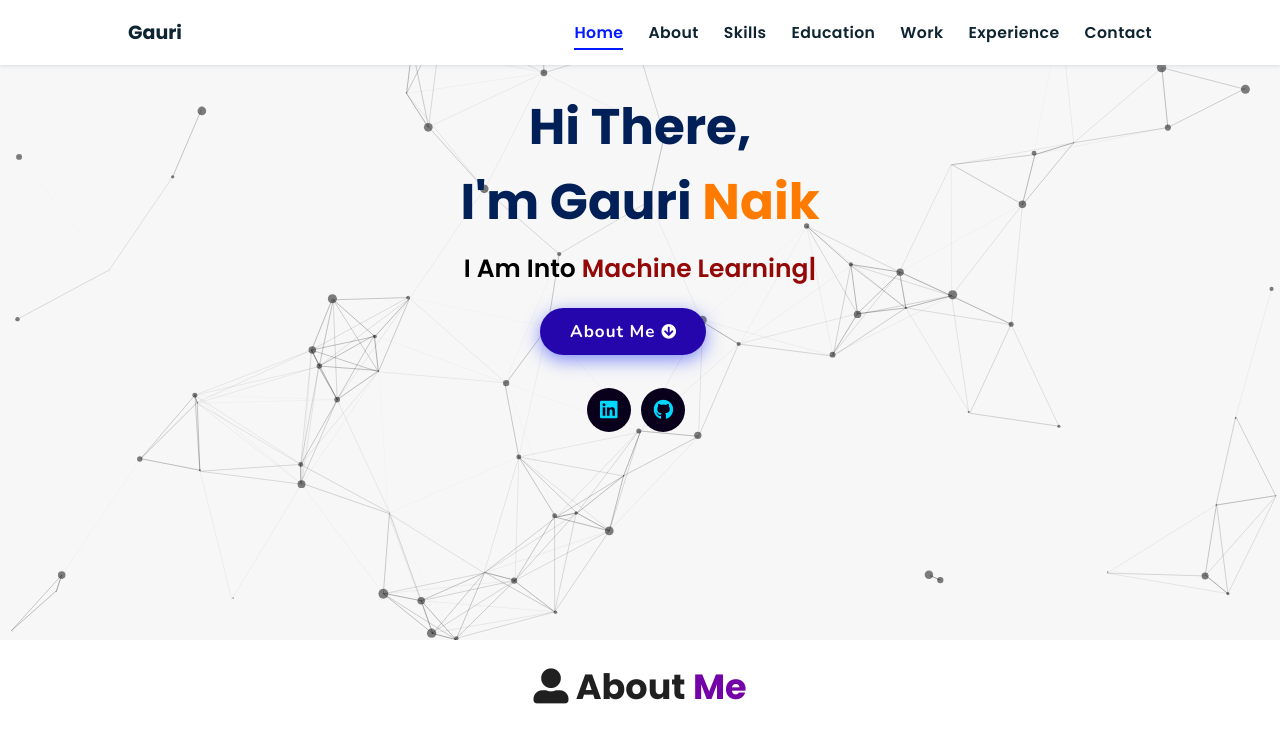
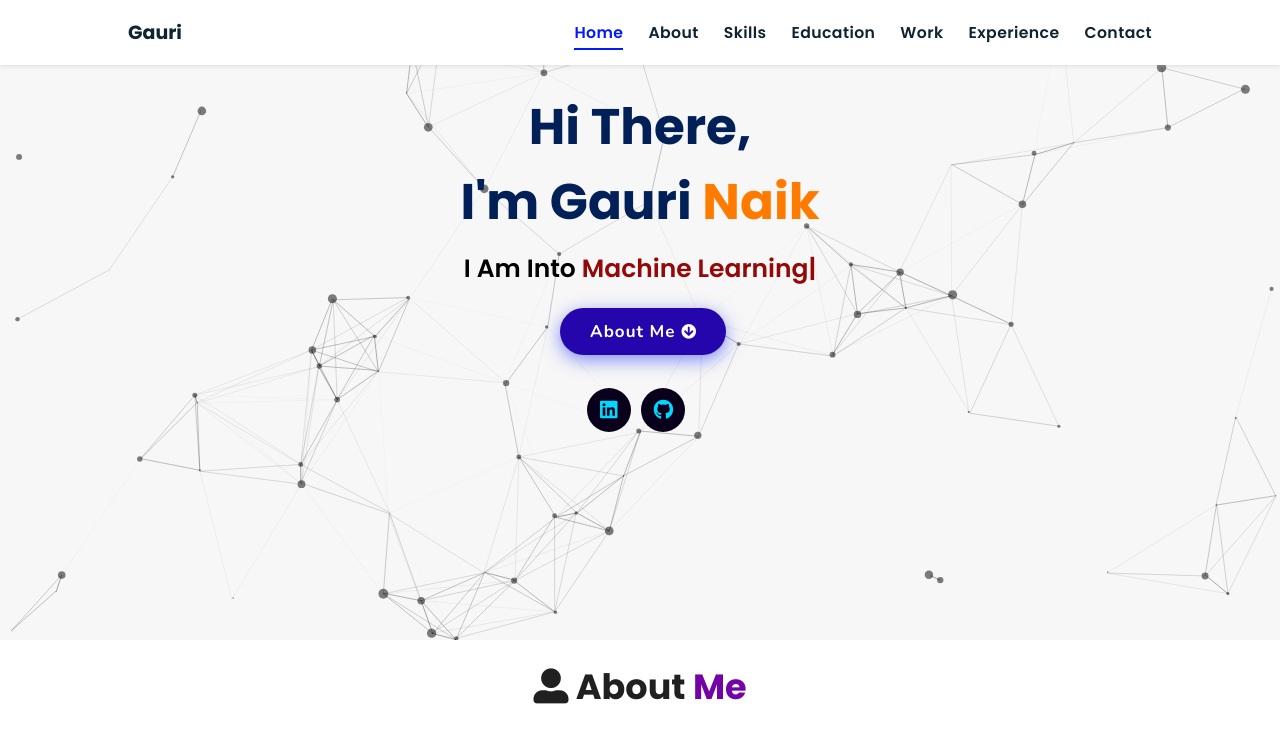
Before and after one commit to GauriNaik826/GauriNaik826.github.io, a plain HTML site: page index.html in a window 1280 px wide. Shown: the top 750 px of the page. Drawn offline with nearby package versions, Linux system fonts and the light colour scheme.

Commit message:
Update style.css

```diff
--- a/assets/css/style.css
+++ b/assets/css/style.css
@@ -249,7 +249,7 @@ header .navbar ul li a:hover {
 }
 body .home .btn {
   margin-top: 1rem;
-  margin-left: -10rem !important;
+  margin-left: -8rem !important;
   position: absolute;
   line-height: 0;
   padding: 1.6rem 3rem;
```
